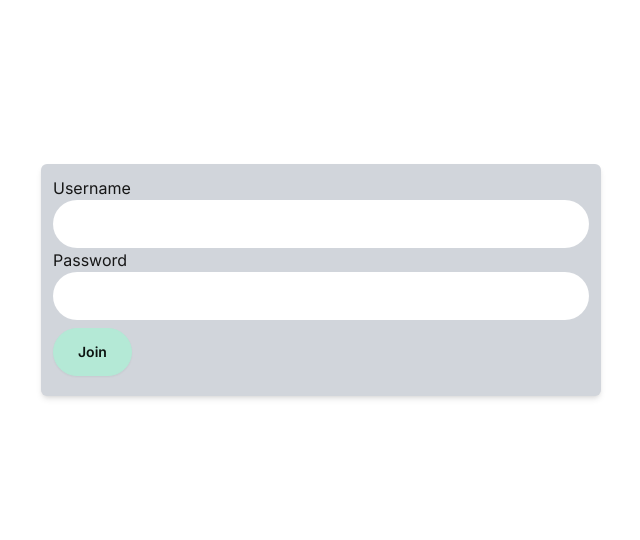
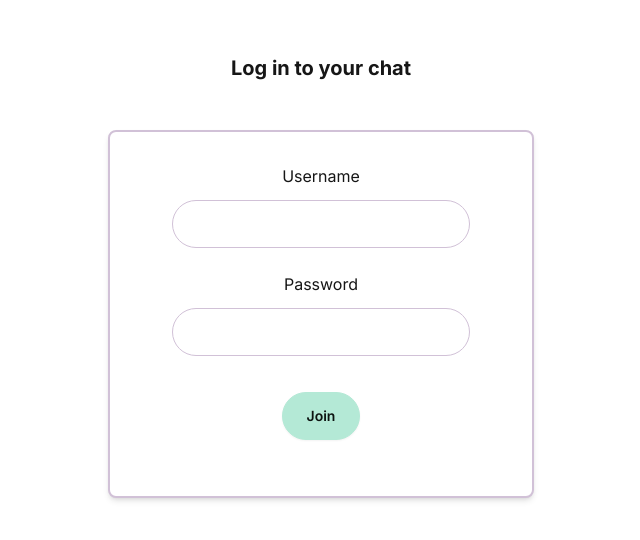
Before and after one commit to Infinite-Loopers2024/slow-chat-final, a Next.js app: page /login in a window 1280 px wide. Shown: the part 124-664 px from the top of the page, without its empty margins (319-959 px from the left). Built offline with nearby package versions, Linux system fonts and the light colour scheme.

Commit message:
add styling to login
Co-authored-by: Mårten Söderlind <marten.soderlind@appliedtechnology.se>
Co-authored-by: Love <love.bellinder@gmail.com>
Co-authored-by: Ali <ali.mohseni05@yahoo.se>

```diff
--- a/src/app/login/page.tsx
+++ b/src/app/login/page.tsx
@@ -3,9 +3,7 @@ import { LoginForm } from "@/src/features/login/login-form";
 export default function LoginPage() {
   return (
     <>
-      <div className=" items-center justify-items-center min-h-screen p-8 pb-20 sm:p-20 font-[family-name:var(--font-geist-sans)]">
-        <LoginForm />
-      </div>
+      <LoginForm />
     </>
   );
 }
--- a/src/features/chat/components/navbar.tsx
+++ b/src/features/chat/components/navbar.tsx
@@ -4,8 +4,8 @@ export function Navbar() {
   return (
     <nav className="navbar bg-primary">
       <div className="flex-1">
-        <Link className="btn btn-ghost text-xl" href=".">
-          logo
+        <Link className="btn btn-ghost text-lg p-1 " href=".">
+          ChatChill
         </Link>
       </div>
       <div className="flex-none">
--- a/src/features/login/login-form.tsx
+++ b/src/features/login/login-form.tsx
@@ -2,17 +2,32 @@ import { signIn } from "./actions";
 
 export function LoginForm() {
   return (
+    <>
+      <div className="flex min-h-full flex-col justify-center items-center h-screen">
+        <h1 className="pb-12 text-xl font-bold">Log in to your chat </h1>
         <form
-      className="container mx-auto my-52 flex flex-col bg-base-300 p-3 rounded-md w-3/6 shadow-md"
+          className="container flex flex-col justify-center items-center rounded-lg w-10/12 md:w-4/12 shadow-md p-8 border-2 border-primary bg-white"
           action={signIn}
         >
           <label htmlFor="user-name">Username</label>
-      <input type="text" name="user-name" id="user-name" className="input" />
+          <input
+            type="text"
+            name="user-name"
+            id="user-name"
+            className="input input-bordered input-primary w-10/12 m-3 mb-6"
+          />
           <label htmlFor="password">Password</label>
-      <input type="password" name="password" id="password" className="input" />
-      <div>
-        <button className="btn btn-accent my-2 px-6">Join</button>
+          <input
+            type="password"
+            name="password"
+            id="password"
+            className="input input-bordered input-primary w-10/12 m-3"
+          />
+          <div className="flex justify-center items-center">
+            <button className="btn btn-accent px-6 my-6">Join</button>
           </div>
         </form>
+      </div>
+    </>
   );
 }
```
Lines whose indentation alone changed are shown as unchanged.
